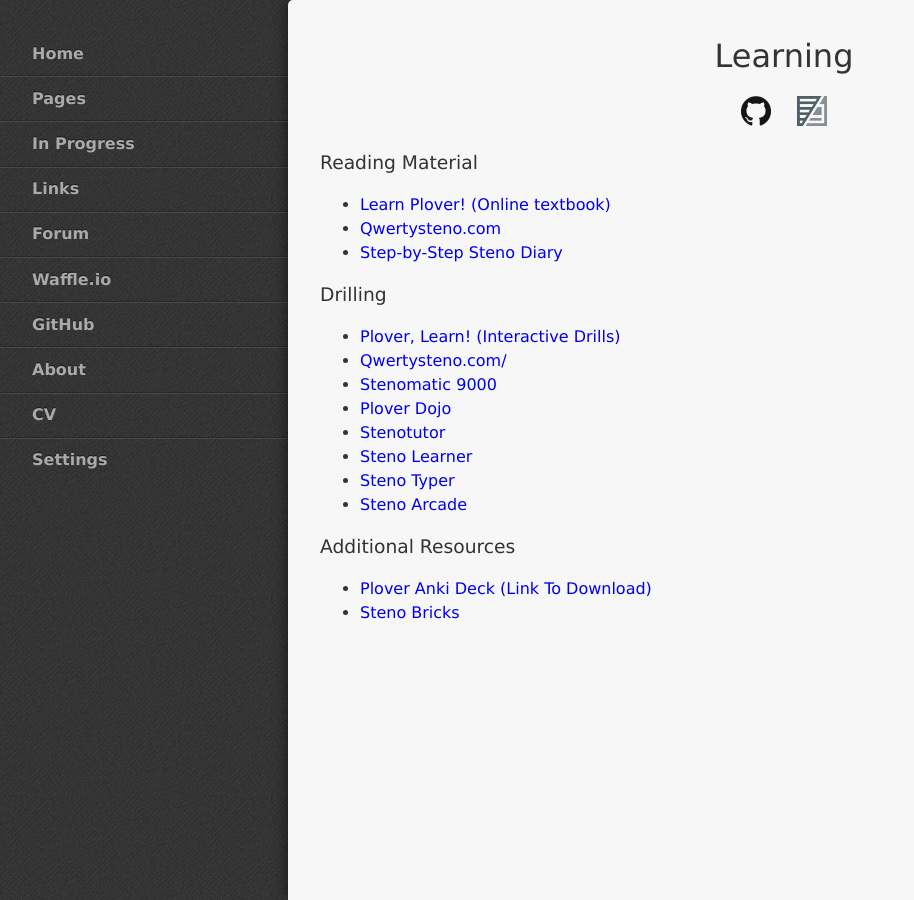
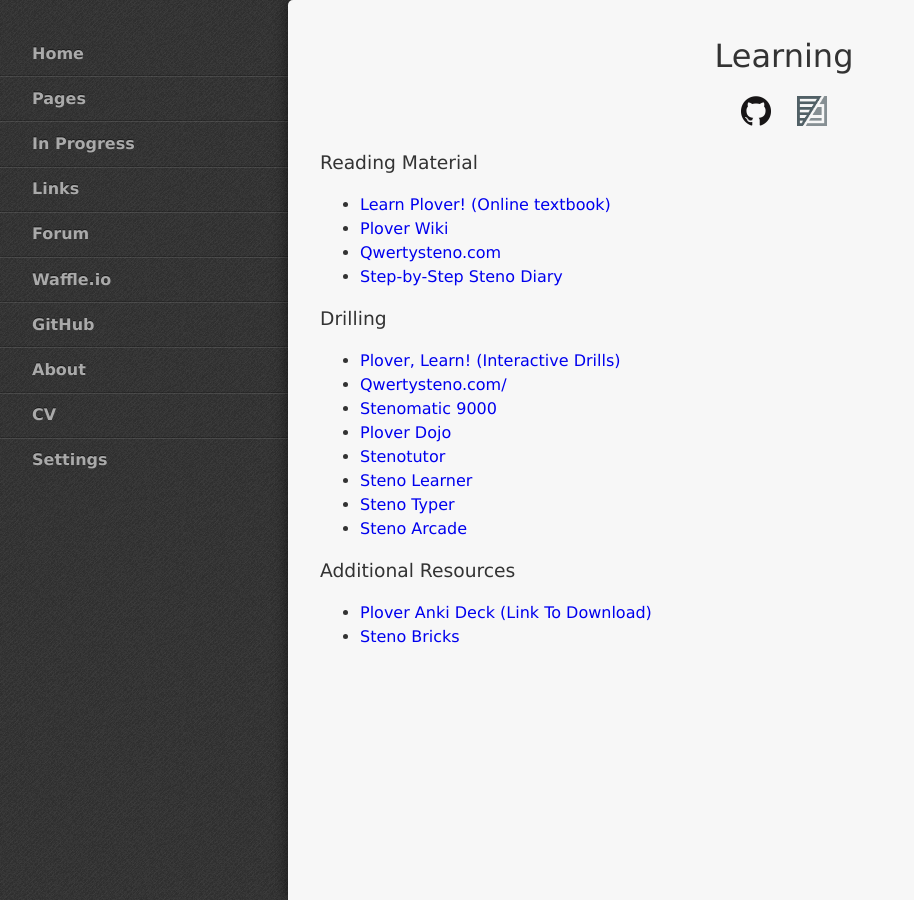
Before and after one commit to StevenTammen/StevenTammen.github.io, a Jekyll site: the page built from pages/stenography/links/learning.md, in a window 1280 px wide. Shown: the whole page, without its empty margins (0-914 px from the left). Built offline with Jekyll 4.4.1, drawn with Linux system fonts in a browser that asks for light colours.

Commit message:
Update learning.md

```diff
--- a/pages/stenography/links/learning.md
+++ b/pages/stenography/links/learning.md
@@ -21,6 +21,7 @@
 ### Reading Material
 
 - [Learn Plover! (Online textbook)](https://sites.google.com/site/ploverdoc/home)
+- [Plover Wiki](http://stenoknight.com/wiki/Main_Page)
 - [Qwertysteno.com](http://qwertysteno.com/Home/)
 - [Step-by-Step Steno Diary](https://docs.google.com/document/d/1fzpb_xWfiXzUo3f1jHkmLVb0pOB7py6gwL0XHyCYewA/edit)
 
```
